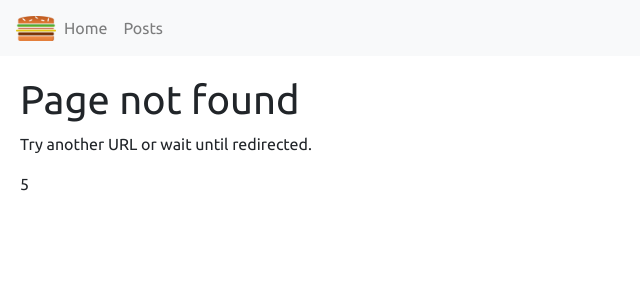
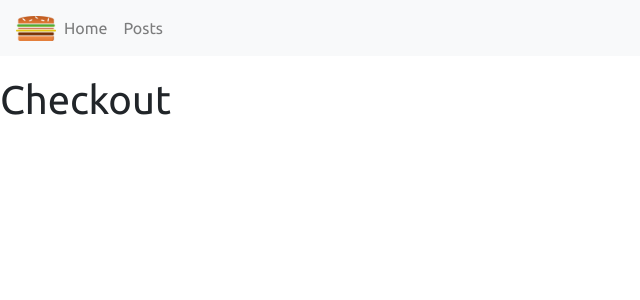
Before and after one commit to Haugen/udemy-react-max, a React (Create React App) app: page /checkout in a window 1280 px wide. Before the commit this address had no page. Shown: the top 300 px of the page, without its empty margins (0-640 px from the left). Built offline with nearby package versions, Linux system fonts and the light colour scheme.

Commit message:
Ending React for the day, starting checkout tomorrow.

```diff
--- a/src/App.js
+++ b/src/App.js
@@ -5,6 +5,7 @@ import { BrowserRouter as Router, Route, Switch } from 'react-router-dom'
 import Posts from './components/Posts/Posts';
 import PostFull from './components/Posts/Post/PostFull';
 import PageNotFound from './util/PageNotFound/PageNotFound';
+import Checkout from './containers/Checkout/Checkout';
 
 class App extends Component {
   render() {
@@ -15,6 +16,7 @@ class App extends Component {
             <Switch>
               <Route path="/posts/:id" exact component={PostFull} />
               <Route path="/posts" exact component={Posts} />
+              <Route path="/checkout" exact component={Checkout} />
               <Route path="/" exact component={BurgerBuilder} />
               <Route component={PageNotFound} />
             </Switch>
--- /dev/null
+++ b/src/containers/Checkout/Checkout.js
@@ -0,0 +1,13 @@
+import React from 'react';
+
+class Checkout extends React.Component {
+  render() {
+    return(
+      <>
+        <h1>Checkout</h1>
+      </>
+    )
+  }
+}
+
+export default Checkout;
--- a/src/util/PageNotFound/PageNotFound.js
+++ b/src/util/PageNotFound/PageNotFound.js
@@ -37,8 +37,7 @@ class pageNotFound extends React.Component {
       <>
         <div className={classes.PageNotFound}>
           <h1>Page not found</h1>
-          <p>Try another URL or wait until redirected.</p>
-          {seconds}
+          <p>You are being redirected in {seconds} seconds</p>
           {redirect}
         </div>
       </>
```
